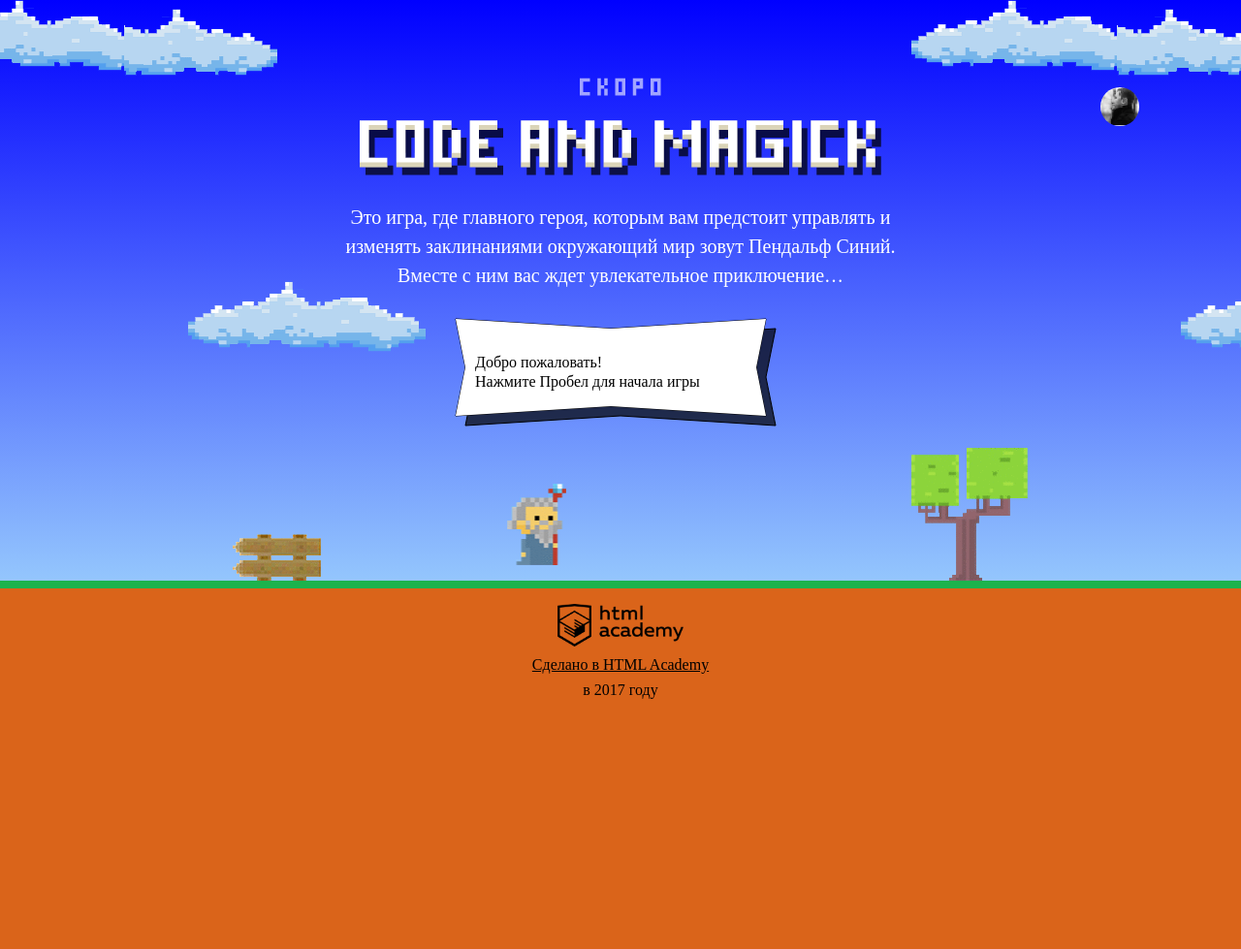
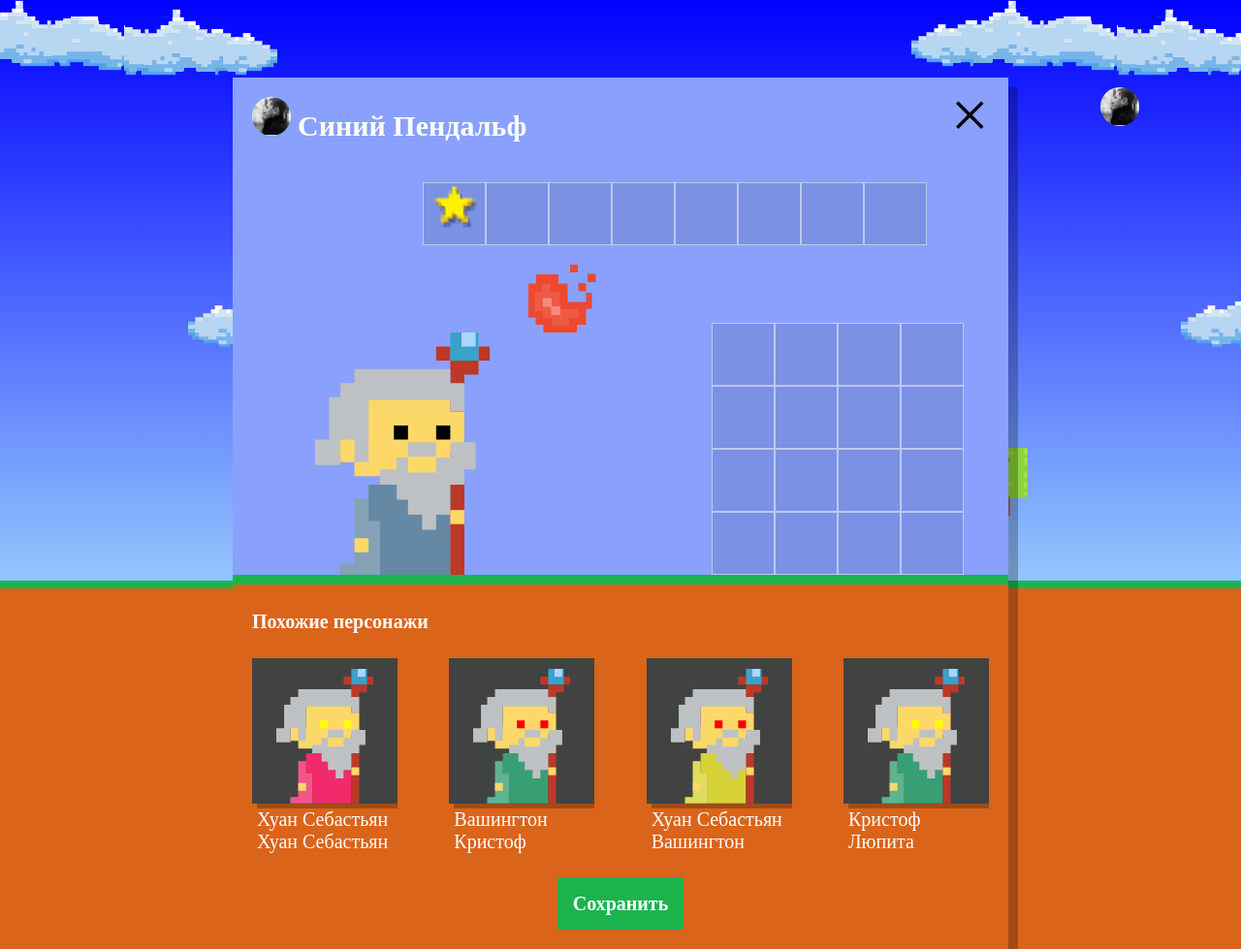
Before and after one commit to Svetlana-Romanova/451857-code-and-magick, a website: page index.html in a window 1280 px wide. Shown: the whole page at 97% size. Before the commit the page ends 800 px from the top, so only its background shows below. Drawn offline with Linux system fonts and the light colour scheme; a web font is replaced by a local one.

Commit message:
Выполнен проект «Код и Магия»

```diff
--- a/index.html
+++ b/index.html
@@ -181,8 +181,10 @@
   </div>
 </template>
 
+
 <script src="js/stat.js"></script>
 <script src="js/game.js"></script>
+<script src="js/setup.js"></script>
 
 </body>
 </html>
--- /dev/null
+++ b/js/setup.js
@@ -0,0 +1,63 @@
+'use strict';
+
+var namesAll = ['Иван', 'Хуан Себастьян', 'Мария', 'Кристоф', 'Виктор', 'Юлия', 'Люпита', 'Вашингтон'];
+var surnamesAll = ['да Марья', 'Верон', 'Мирабелла', 'Вальц', 'Онопко', 'Топольницкая', 'Нионго', 'Ирвинг'];
+var coatColorsAll = ['rgb(101, 137, 164)', 'rgb(241, 43, 107)', 'rgb(146, 100, 161)', 'rgb(56, 159, 117)', 'rgb(215, 210, 55)', 'rgb(0, 0, 0)'];
+var eyesColorsAll = ['black', 'red', 'blue', 'yellow', 'green'];
+
+var userDialog = document.querySelector('.setup');
+userDialog.classList.remove('hidden');
+
+var similarListElement = document.querySelector('.setup-similar-list');
+var similarWizardTemplate = document.querySelector('#similar-wizard-template').content.querySelector('.setup-similar-item');
+
+var renderElement = function (arr) {
+  var renderNumber = Math.floor(Math.random() * (arr.length - 1) + 1);
+  return renderNumber;
+};
+
+var wizards = [
+  {
+    name: namesAll[renderElement(namesAll)],
+    surname: namesAll[renderElement(surnamesAll)],
+    coatColor: coatColorsAll[renderElement(coatColorsAll)],
+    eyesColor: eyesColorsAll[renderElement(eyesColorsAll)],
+  },
+  {
+    name: namesAll[renderElement(namesAll)],
+    surname: namesAll[renderElement(surnamesAll)],
+    coatColor: coatColorsAll[renderElement(coatColorsAll)],
+    eyesColor: eyesColorsAll[renderElement(eyesColorsAll)],
+  },
+  {
+    name: namesAll[renderElement(namesAll)],
+    surname: namesAll[renderElement(surnamesAll)],
+    coatColor: coatColorsAll[renderElement(coatColorsAll)],
+    eyesColor: eyesColorsAll[renderElement(eyesColorsAll)],
+  },
+  {
+    name: namesAll[renderElement(namesAll)],
+    surname: namesAll[renderElement(surnamesAll)],
+    coatColor: coatColorsAll[renderElement(coatColorsAll)],
+    eyesColor: eyesColorsAll[renderElement(eyesColorsAll)],
+  }
+];
+
+var renderWizard = function (wizard) {
+  var wizardElement = similarWizardTemplate.cloneNode(true);
+  wizardElement.querySelector('.setup-similar-label').textContent = wizard.name + ' ' + wizard.surname;
+  wizardElement.querySelector('.wizard-coat').style.fill = wizard.coatColor;
+  wizardElement.querySelector('.wizard-eyes').style.fill = wizard.eyesColor;
+  return wizardElement;
+};
+
+var createFragment = function () {
+  var fragment = document.createDocumentFragment();
+  for (var i = 0; i < 4; i++) {
+    fragment.appendChild(renderWizard(wizards[i]));
+  }
+  similarListElement.appendChild(fragment);
+};
+
+createFragment();
+document.querySelector('.setup-similar').classList.remove('hidden');
```
Also changed, not shown: 1 other file.
